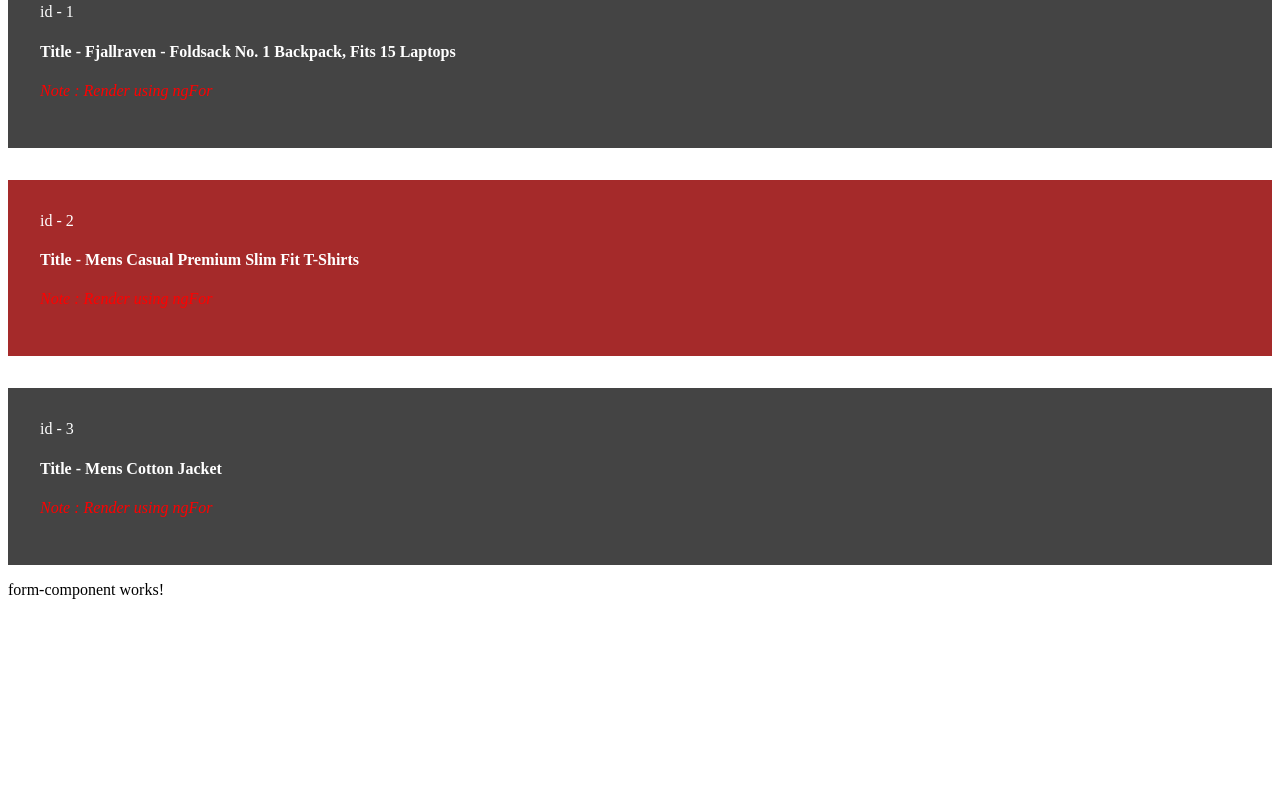
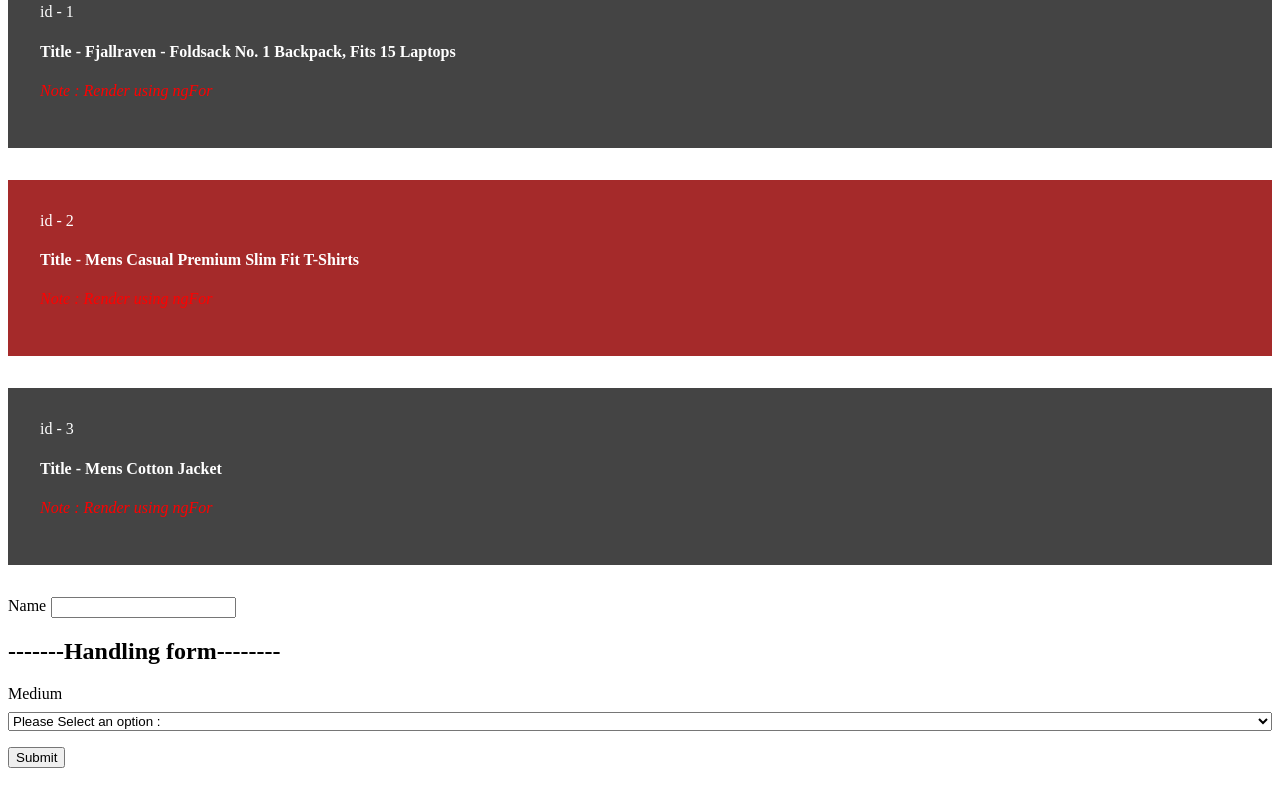
Before and after one commit to CodingByGopal/Angular-Learning, an Angular app: page / in a window 1280 px wide. Shown: the part 612-1412 px from the top of the page. Before the commit the page ends 1227 px from the top, so only its background shows below. Built offline with nearby package versions, Linux system fonts and the light colour scheme.

Commit message:
form handling

```diff
--- a/src/app/Mycomponents/form-component/form-component.component.html
+++ b/src/app/Mycomponents/form-component/form-component.component.html
@@ -1 +1,23 @@
-<p>form-component works!</p>
+<form
+  #mediaItemForm="ngForm"
+  (ngSubmit)="onSubmit(mediaItemForm.value)"
+  style="margin-top: 2rem; margin-bottom: 2rem"
+>
+  <div style="display: flex; gap: 0.3rem">
+    <label for="name">Name</label>
+    <input id="name" name="name" type="text" ngModel />
+  </div>
+
+  <h1>-------Handling form--------</h1>
+
+  <div style="display: flex; flex-direction: column; gap: 9px">
+    <label for="medium"> Medium</label>
+    <select name="medium" id="medium" ngModel>
+      <option value="">Please Select an option :</option>
+      <option value="Movies">Movies</option>
+      <option value="Series">Series</option>
+    </select>
+  </div>
+
+  <button style="margin-top: 1rem" type="submit">Submit</button>
+</form>
--- a/src/app/Mycomponents/form-component/form-component.component.ts
+++ b/src/app/Mycomponents/form-component/form-component.component.ts
@@ -3,8 +3,10 @@
 @Component({
   selector: 'app-form-component',
   templateUrl: './form-component.component.html',
-  styleUrls: ['./form-component.component.css']
+  styleUrls: ['./form-component.component.css'],
 })
 export class FormComponentComponent {
-
+  onSubmit(mediaItem: any) {
+    console.log(mediaItem);
+  }
 }
```
Also changed, not shown: src/app/app.module.ts (+10 -5 lines).
